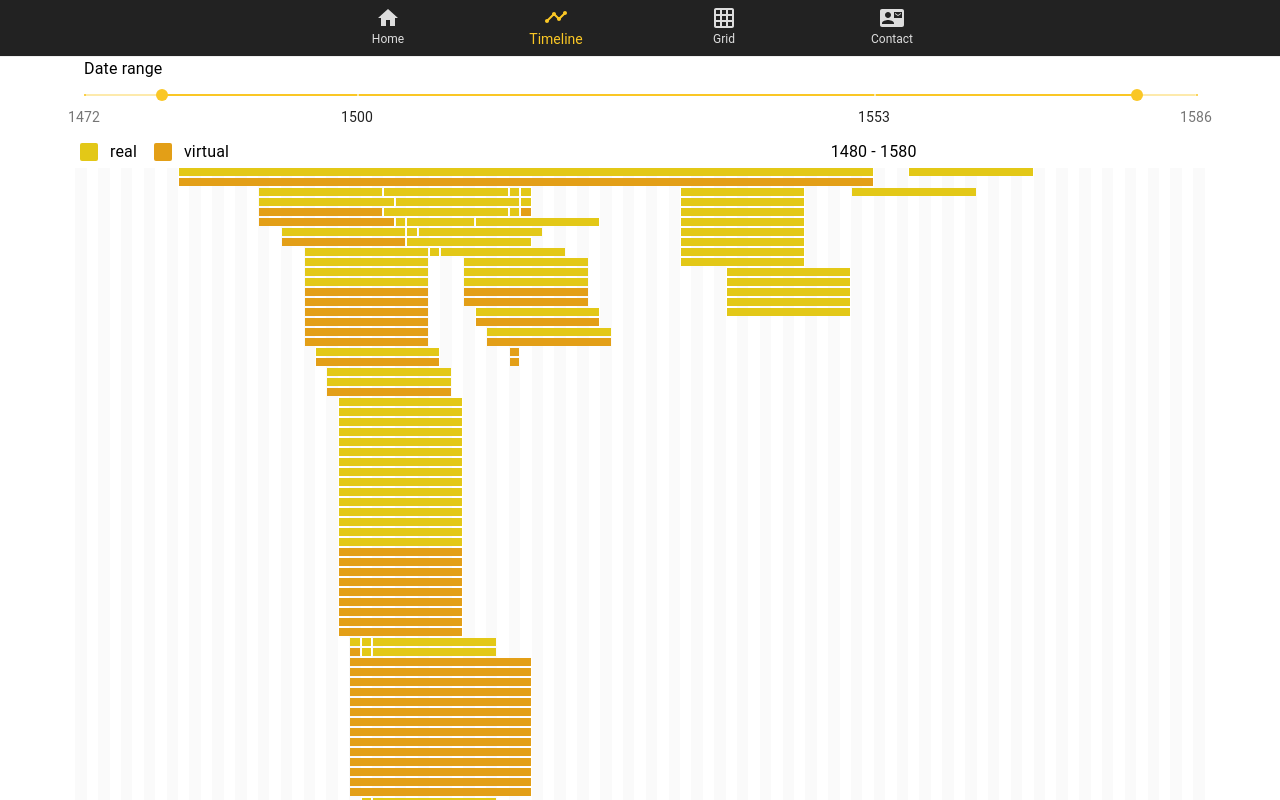
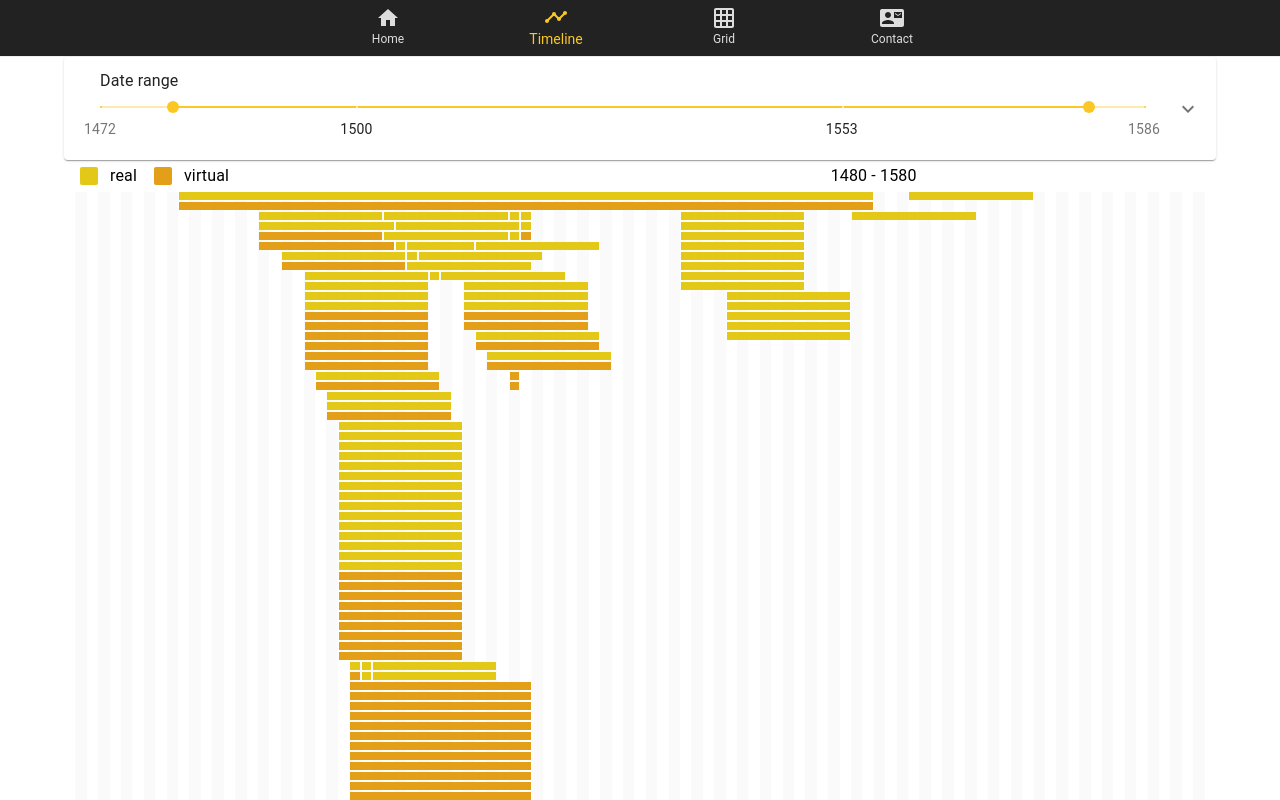
Before and after one commit to d-kuznetsov/cranach-timeline, a Next.js app: page /timeline in a window 1280 px wide. Built offline with nearby package versions, Linux system fonts and the light colour scheme.

Commit message:
add components to panel

```diff
--- a/src/pages/timeline.jsx
+++ b/src/pages/timeline.jsx
@@ -1,5 +1,8 @@
 import Layout from "../components/Layout";
 import { RangeSliderContainer as RangeSlider } from "../components/RangeSlider";
+import ExpansionPanel from "../components/ExpansionPanel";
+import { CategoryContainer as Categories } from "../components/Categories";
+import { LineHeightSliderContainer as LineHeightSlider } from "../components/LineHeightSlider";
 import { LegendContainer as Legend } from "../components/Legend";
 import { TimelineContainer as Timeline } from "../components/TimeLine";
 import styles from "../styles/pages/TimelinePage.module.scss";
@@ -9,7 +12,16 @@ export default function TimelinePage() {
     <Layout
       toolbar={
         <div>
-          <RangeSlider />
+          <ExpansionPanel summary={<RangeSlider />}>
+            <section className={styles.expansionPanel}>
+              <section className={styles.categories}>
+                <Categories />
+              </section>
+              <section className={styles.lineHeightSlider}>
+                <LineHeightSlider />
+              </section>
+            </section>
+          </ExpansionPanel>
           <Legend />
         </div>
       }
--- a/src/styles/pages/TimelinePage.module.scss
+++ b/src/styles/pages/TimelinePage.module.scss
@@ -1,4 +1,19 @@
 .timelineContainer {
   height: 100%;
-  overflow: auto;
+  overflow-y: auto;
+  overflow-x: hidden;
 }
+
+.expansionPanel {
+  width: 100%;
+  display: flex;
+  align-items: center;
+}
+
+.categories {
+  flex: 2;
+}
+
+.lineHeightSlider {
+  flex: 1;
+}
```
